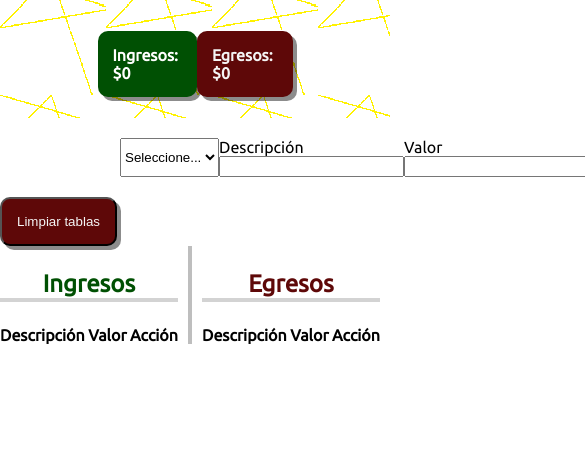
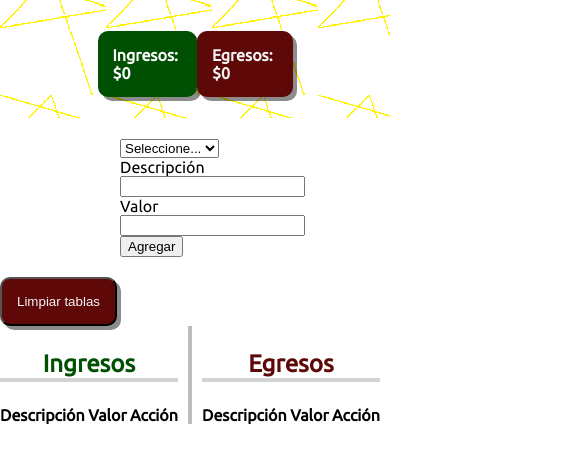
Before and after one commit to donleito12/ControlGastos, a plain HTML site: page index.html in a window 390 px wide. Shown: the part 145-608 px from the top of the page, 585 px wide, since content can reach past the window. Drawn offline with Linux system fonts and the light colour scheme.

Commit message:
Agregando algo de responsive a agregar datos

```diff
--- a/styles/main.css
+++ b/styles/main.css
@@ -110,8 +110,9 @@ body {
 }
 
 #formulario-datos {
-  display: flex;
-  justify-content: space-between;
+  grid-auto-flow: dense;
+  grid-auto-rows: min-content;
+  grid-template-columns: repeat(auto-fill, minmax(15rem, 1fr));
   padding: 20px 120px 20px 120px;
 }
 
```
